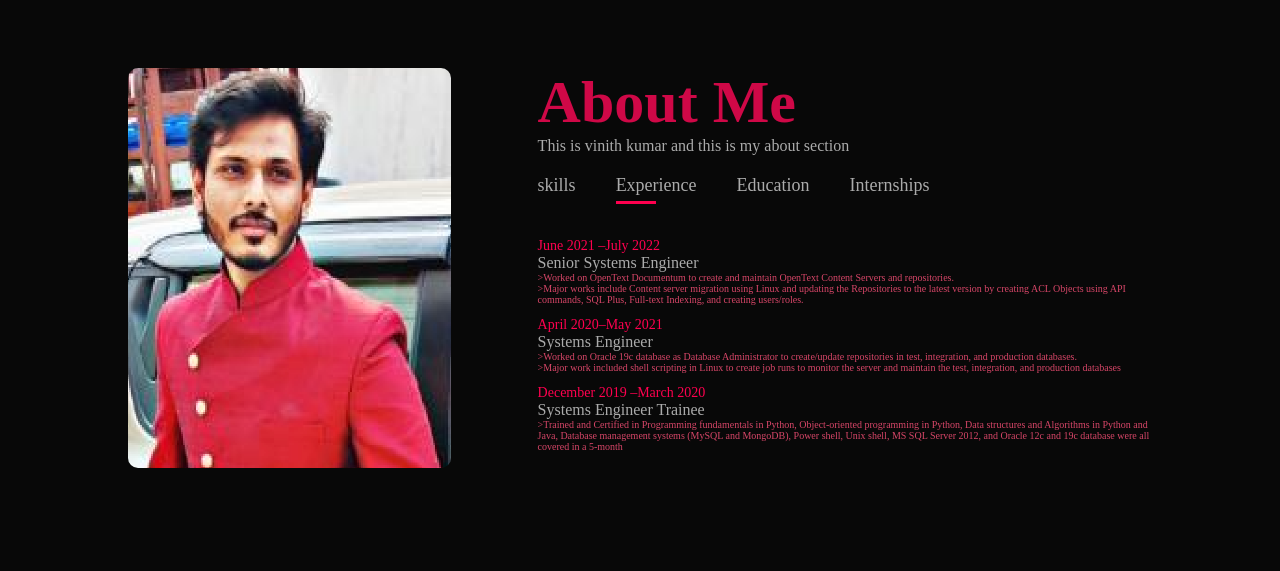
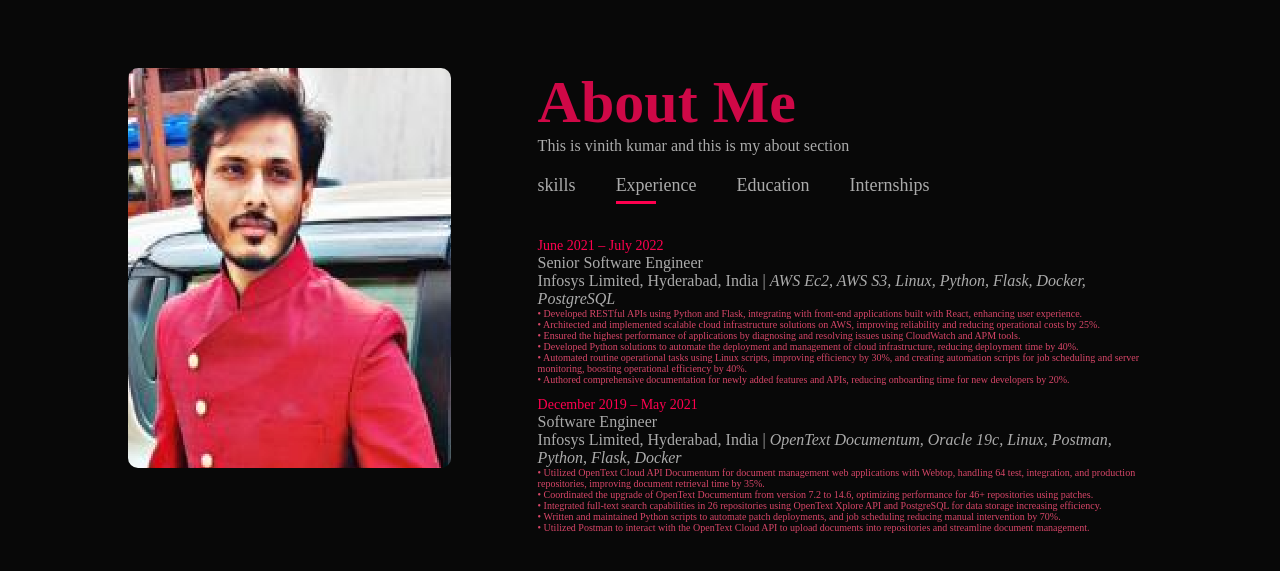
Before and after one commit to Vinith1397/Portfolio, a plain HTML site: page index.html in a window 1280 px wide. Both pictures are taken after a click on the element "Experience". Shown: the part 822-1393 px from the top of the page. Drawn offline with Linux system fonts and the light colour scheme.

Commit message:
Update index.html

```diff
--- a/index.html
+++ b/index.html
@@ -49,27 +49,41 @@
                     <p class="tablinks"onclick="opentab('Education')">Education</p>
                     <p class="tablinks"onclick="opentab('Internships')">Internships</p>
                 </div>
-                <div class="tabcontents activetab" id ="skills">
+                <div class="tabcontents activetab" id="skills">
                     <ul>
-                        <li><span>Programming Languages</span><br>c,c++,java,python,javascript.</li>
-                        <li><span> Web Frameworks</span><br>Flask,Django,Springboot.</li>
-                        <li><span> Databases</span><br> Oracle 12c and 19c,MongoDB,MySQL,MSSQL.</li>
-                        <li><span> Scripting languages</span><br> Power Shell,Unix Shell,html,css.</li>
-                        <li><span> Cloud Platforms</span><br> Microsoft Azure.</li>
-                        <li><span> Work Methodology Skills</span><br>Kanban, Agile Software Development, Scrum Methodology, Zenhub, Behavior-Driven Development, Continuous Integration and Continuous Delivery (CI/CD) , Infrastructure as code (IaC)</li>
+                        <li><span>Programming Languages:</span><br>Python, Java, C++, JavaScript.</li>
+                        <li><span>Web Technologies/Frameworks:</span><br>HTML, CSS, PHP, Flask, Django, Spring Boot, Node.js, Express, React, Postman.</li>
+                        <li><span>Databases:</span><br>Oracle 12c and 19c, MySQL, MongoDB, PostgreSQL.</li>
+                        <li><span>Scripting Languages:</span><br>Power Shell, Unix Shell, Python, Bash.</li>
+                        <li><span>Cloud Platforms:</span><br>Microsoft Azure, Amazon AWS, OpenText Cloud.</li>
+                        <li><span>Other Tools:</span><br>Docker, Kubernetes, Jira, GitHub, Selenium, Maven.</li>
                     </ul>
                 </div>
-                <div class="tabcontents"id="Experience">
-                    <ul>
-                        <li><span>June 2021 –July 2022</span><br>Senior Systems Engineer<p class="p12">>Worked on OpenText Documentum to create and maintain OpenText Content Servers and repositories.
-                            <br>>Major works include Content server migration using Linux and updating the Repositories to the latest version by creating ACL Objects using API commands, SQL Plus, Full-text Indexing, and creating users/roles.
-                            </p></li>
-                        <li><span>April 2020–May 2021</span><br> Systems Engineer<p class="p12">>Worked on Oracle 19c database as Database Administrator to create/update repositories in test, integration, and production databases.
-                            <br>>Major work included shell scripting in Linux to create job runs to monitor the server and maintain the test, integration, and production databases
-                            </p></li>
-                        <li><span>December 2019 –March 2020</span><br>Systems Engineer Trainee<p class="p12">>Trained and Certified in Programming fundamentals in Python, Object-oriented programming in Python, Data structures and Algorithms in Python and Java, Database management systems (MySQL and MongoDB), Power shell, Unix shell, MS SQL Server 2012, and Oracle 12c and 19c database were all covered in a 5-month </p></li>
-                    </ul>
-                </div>
+
+          <div class="tabcontents" id="Experience">
+    <ul>
+        <li><span>June 2021 – July 2022</span><br>Senior Software Engineer<br>Infosys Limited, Hyderabad, India | <em>AWS Ec2, AWS S3, Linux, Python, Flask, Docker, PostgreSQL</em>
+            <p class="p12">
+                • Developed RESTful APIs using Python and Flask, integrating with front-end applications built with React, enhancing user experience.<br>
+                • Architected and implemented scalable cloud infrastructure solutions on AWS, improving reliability and reducing operational costs by 25%.<br>
+                • Ensured the highest performance of applications by diagnosing and resolving issues using CloudWatch and APM tools.<br>
+                • Developed Python solutions to automate the deployment and management of cloud infrastructure, reducing deployment time by 40%.<br>
+                • Automated routine operational tasks using Linux scripts, improving efficiency by 30%, and creating automation scripts for job scheduling and server monitoring, boosting operational efficiency by 40%.<br>
+                • Authored comprehensive documentation for newly added features and APIs, reducing onboarding time for new developers by 20%.
+            </p>
+        </li>
+        <li><span>December 2019 – May 2021</span><br>Software Engineer<br>Infosys Limited, Hyderabad, India | <em>OpenText Documentum, Oracle 19c, Linux, Postman, Python, Flask, Docker</em>
+            <p class="p12">
+                • Utilized OpenText Cloud API Documentum for document management web applications with Webtop, handling 64 test, integration, and production repositories, improving document retrieval time by 35%.<br>
+                • Coordinated the upgrade of OpenText Documentum from version 7.2 to 14.6, optimizing performance for 46+ repositories using patches.<br>
+                • Integrated full-text search capabilities in 26 repositories using OpenText Xplore API and PostgreSQL for data storage increasing efficiency.<br>
+                • Written and maintained Python scripts to automate patch deployments, and job scheduling reducing manual intervention by 70%.<br>
+                • Utilized Postman to interact with the OpenText Cloud API to upload documents into repositories and streamline document management.
+            </p>
+        </li>
+    </ul>
+</div>
+
                 <div class="tabcontents"id="Education">
                     <ul>
                         <li><span>August 2022 –May 2024</span><br>Master of Science in Computer Engineering <br>Stony Brook University, GPA: 3.75/4.00 <br><p class="p12">Teaching Assistant for ESE 344: Software Techniques for Engineers<br>
```
